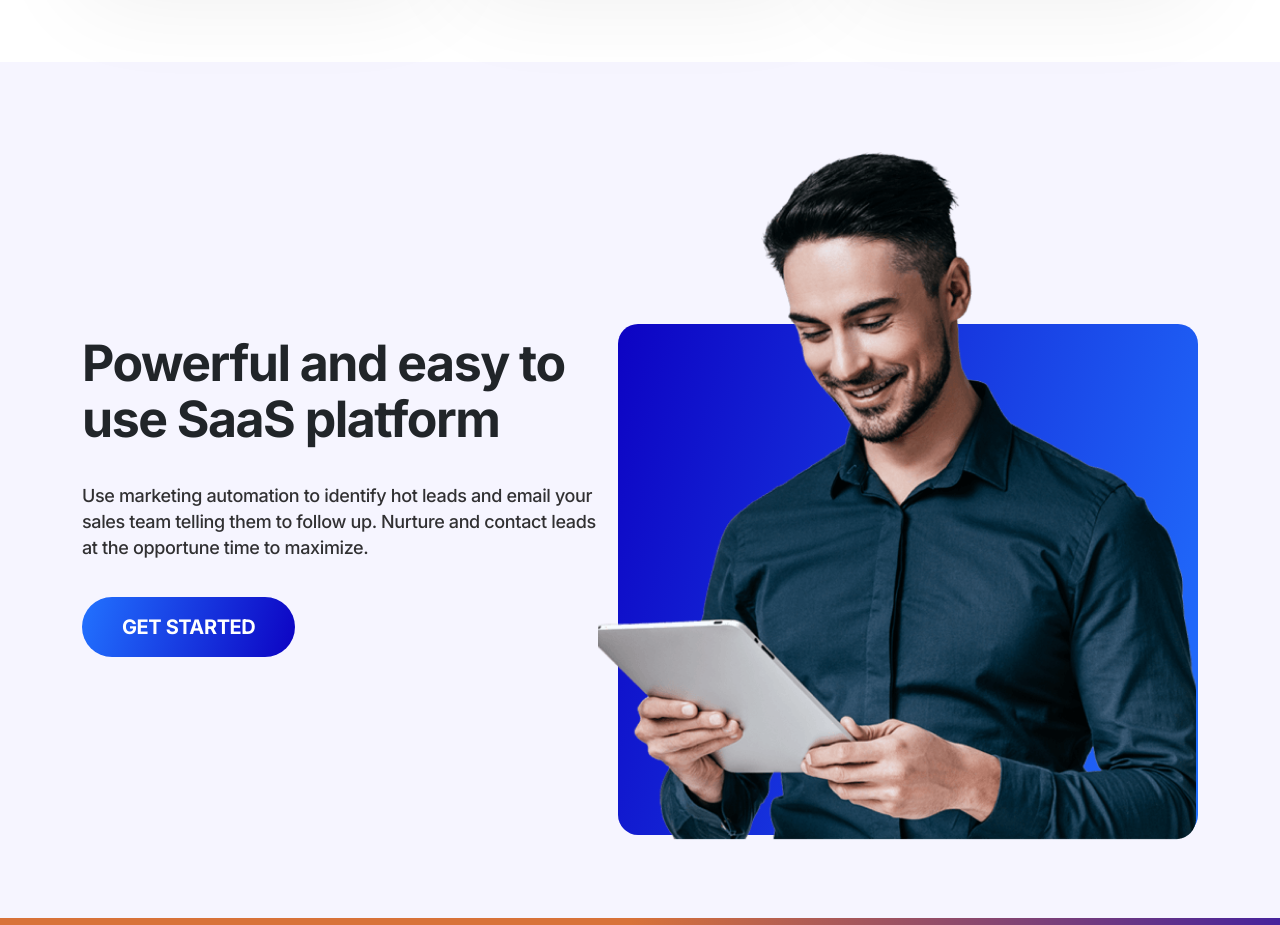
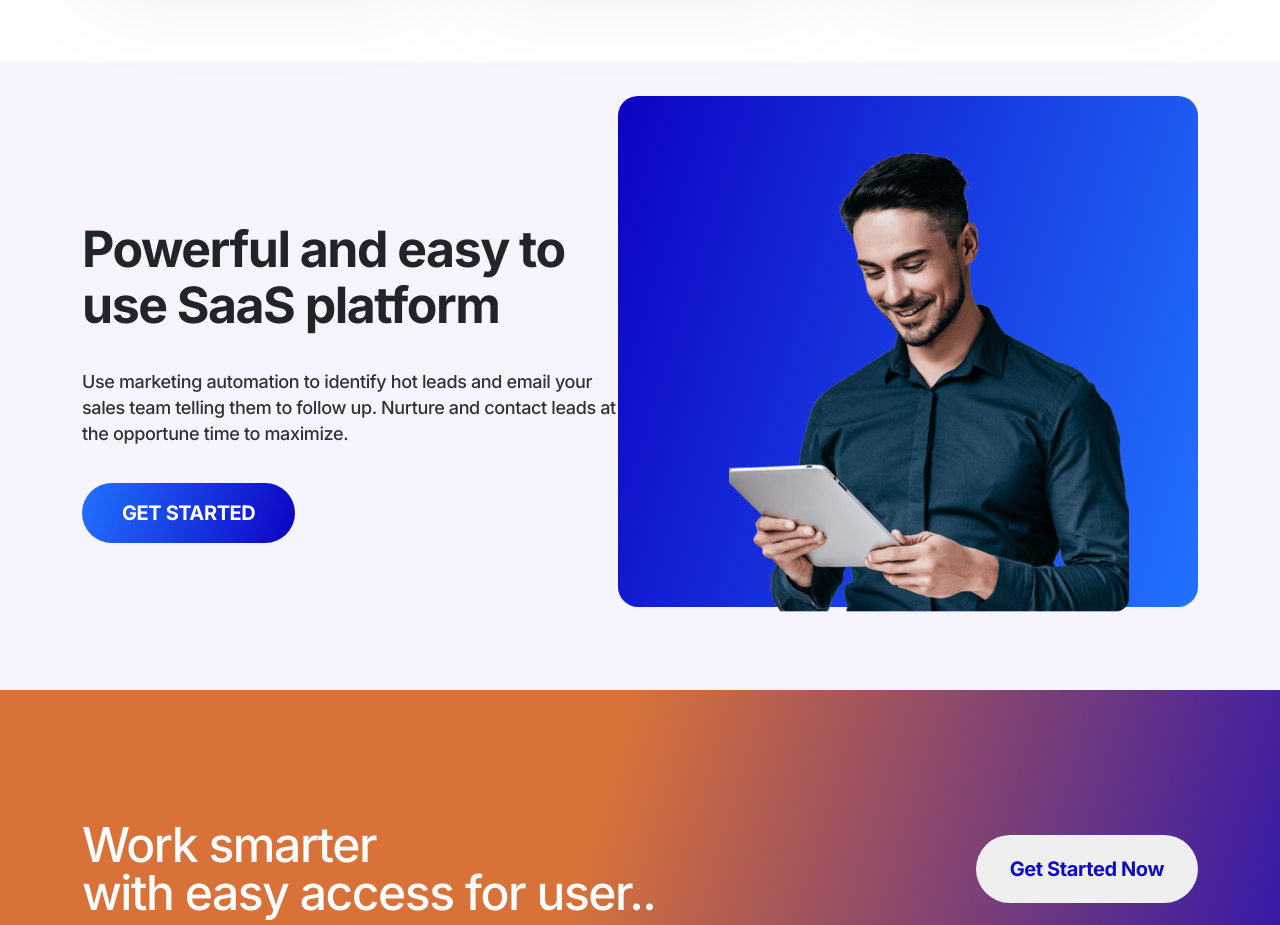
Before and after one commit to UsmanBahoo/sassify, a plain HTML site: page index.html in a window 1280 px wide. Shown: the part 735-1660 px from the top of the page. Drawn offline with Linux system fonts and the light colour scheme.

Commit message:
Enhance responsive design for brands and heading sections; adjust layout and spacing for digital services

```diff
--- a/css/style.css
+++ b/css/style.css
@@ -1,3 +1,27 @@
+@media (max-width: 991.98px) {
+    .sf-brands ul {
+      transform: translateX(-5%);
+    }
+}
+@media (max-width: 991.98px) {
+    .heading {
+        flex-direction: column !important;
+        align-items: stretch !important;
+        gap: 20px;
+    }
+    .heading button {
+        width: 300px;
+        align-self: flex-start;
+        padding-left: 0;
+        padding-right: 0;
+    }
+}
+@media (max-width: 991.98px) {
+    .image-box {
+        margin-top: 50px;
+        transform: translateX(-15%);
+    }
+}
 @media (max-width: 900px) {
     .heading {
         flex-direction: row !important;
@@ -101,32 +125,36 @@ header{
     padding-bottom: 77.89px;
     background: #F6F5FF;
 }
-.digital-service-inner{
+.digital-service-inner {
         padding-top: 90px;
         display: flex;
+        flex-direction: column;
+        align-items: stretch;
+        justify-content: flex-start;
+        gap: 32px;
+}
+
+@media (min-width: 992px) {
+    .digital-service-inner {
+        flex-direction: row;
         align-items: center;
         justify-content: space-between;
-}
-
-@media (max-width: 900px) {
-    .digital-service-inner {
-        flex-direction: column !important;
-        align-items: stretch;
-        gap: 24px;
+        gap: 40px;
     }
-    .digital-service-inner .image-box,
-    .digital-service-inner .text-box {
-        width: 100%;
-        text-align: center;
+    .text-box {
+        width: 50%;
+        max-width: 524px;
+        text-align: left;
     }
-    .digital-service-inner .image-box img {
-        width: 100%;
-        max-width: 100%;
+    .image-box {
+        width: 50%;
+        max-width: 610px;
+        align-items: flex-end;
     }
 }
-
-.text-box{
-    width: 524px;
+.text-box {
+    width: 100%;
+    max-width: 100%;
 }
 .text-box h1{
     margin: 0;
@@ -160,13 +188,19 @@ header{
     font-family: 'Inter', sans-serif;
     background: linear-gradient(106.75deg, #2272FF 0%, #0D03C3 100%);
 }
-.image-box{
-    width: 610px;
+.image-box {
+    width: 100%;
+    max-width: 100%;
     z-index: 1;
     position: relative;
+    display: flex;
+    flex-direction: column;
+    align-items: center;
 }
-.image-box img{
-    width: 598px;
+.image-box img {
+    width: 100%;
+    max-width: 400px;
+    height: auto;
 }
 .img-bg{
     right: 0;
@@ -179,6 +213,7 @@ header{
     transform: rotate(180deg);
     background: linear-gradient(106.75deg, #2272FF 0%, #0D03C3 100%);
 }
+
 /*********** Digital Services Section End ************/
 .sf-work-smart{
     padding: 131px 0;
--- a/index.html
+++ b/index.html
@@ -182,9 +182,9 @@
                                     <li>3 Social profiles</li>
                                     <li>12 Team members</li>
                                     <li>5 Competitors per profile</li>
-                                    <li target>Hashtags per profile</li>
+                                    <li>Hashtags per profile</li>
                                     <li>3 Social profiles</li>
-                                    <li target>12 Team members</li>
+                                    <li>12 Team members</li>
                                 </ul>
                                 <div class="price-card-btn">
                                     <button type="button">get started</button>
```
